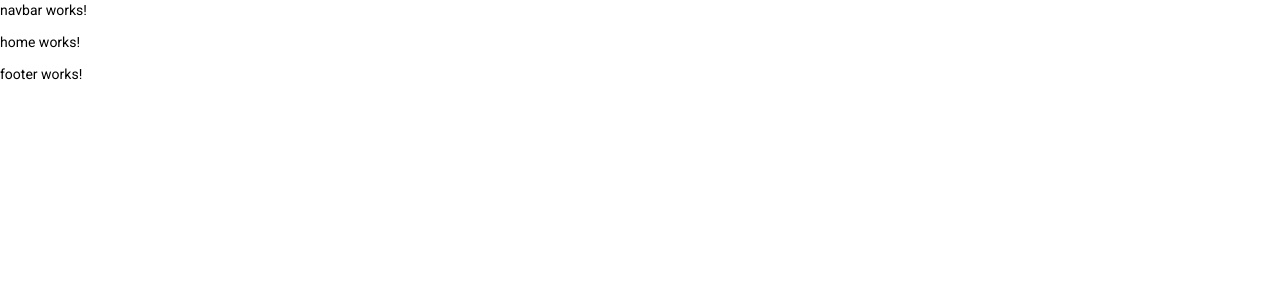
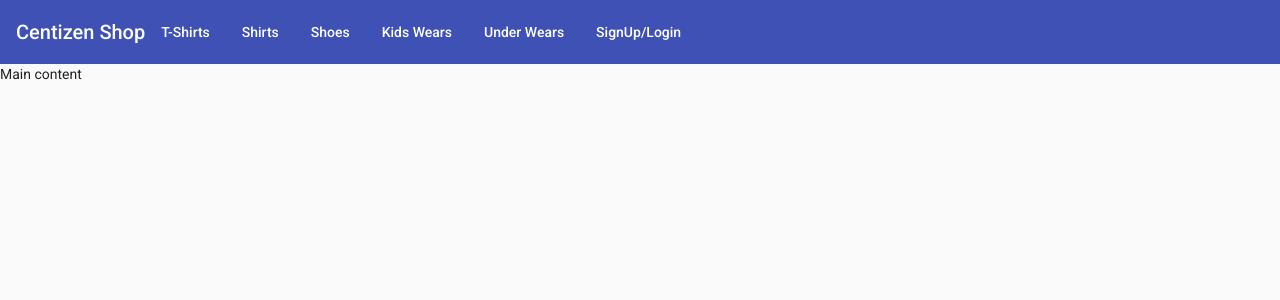
Before and after one commit to carmeldev/demoTemplate, an Angular app: page / in a window 1280 px wide. Shown: the top 300 px of the page. Built offline with nearby package versions, Linux system fonts and the light colour scheme.

Commit message:
Navbar added

```diff
--- a/package.json
+++ b/package.json
@@ -16,6 +16,7 @@
     "@angular/common": "~9.0.1",
     "@angular/compiler": "~9.0.1",
     "@angular/core": "~9.0.1",
+    "@angular/flex-layout": "^9.0.0-beta.29",
     "@angular/forms": "~9.0.1",
     "@angular/material": "^9.1.0",
     "@angular/platform-browser": "~9.0.1",
--- a/src/app/app.module.ts
+++ b/src/app/app.module.ts
@@ -11,6 +11,8 @@ import { NavbarComponent } from './components/navbar/navbar.component';
 import { MaterialModule } from './material/material.module';
 import { ReactiveFormsModule } from '@angular/forms';
 import { RouterModule } from '@angular/router';
+import { FlexLayoutModule } from "@angular/flex-layout";
+
 
 @NgModule({
   declarations: [
@@ -26,7 +28,9 @@ import { RouterModule } from '@angular/router';
     BrowserAnimationsModule,
     MaterialModule,
     ReactiveFormsModule,
-    RouterModule
+    RouterModule,
+    FlexLayoutModule
+
   ],
   providers: [],
   bootstrap: [AppComponent]
--- a/src/app/components/navbar/navbar.component.html
+++ b/src/app/components/navbar/navbar.component.html
@@ -1 +1,36 @@
-<p>navbar works!</p>
+<div style="height: 80vh;">
+    <mat-toolbar color="primary">
+      <mat-toolbar-row>
+        <button mat-icon-button (click)="sidenav.toggle()" fxShow="true" fxHide.gt-sm>
+          <mat-icon>menu</mat-icon>
+        </button>
+        <span>Centizen Shop</span>
+        <span class="menu-spacer"></span>
+        <div fxShow="true" fxHide.lt-md>
+          <!-- The following menu items will be hidden on both SM and XS screen sizes -->
+          <a href="#" mat-button>T-Shirts</a>
+          <a href="#" mat-button>Shirts</a>
+          <a href="#" mat-button>Shoes</a>
+          <a href="#" mat-button>Kids Wears</a>
+          <a href="#" mat-button>Under Wears</a>
+          <span class="example-spacer">   </span>
+          <a href="#" mat-button>SignUp/Login</a>
+
+        </div>
+      </mat-toolbar-row>
+    </mat-toolbar>
+
+    <mat-sidenav-container fxFlexFill>
+      <mat-sidenav #sidenav>
+        <mat-nav-list>
+          <a (click)="sidenav.toggle()" href="" mat-list-item>Close</a>
+          <a href="#" mat-list-item>T-Shirts</a>
+          <a href="#" mat-list-item>Shirts</a>
+          <a href="#" mat-list-item>Shoes</a>
+          <a href="#" mat-list-item>Kids Wears</a>
+          <a href="#" mat-button>Under Wears</a>
+        </mat-nav-list>
+      </mat-sidenav>
+      <mat-sidenav-content fxFlexFill>Main content</mat-sidenav-content>
+    </mat-sidenav-container>
+  </div>
```
Also changed, not shown: src/app/material/material.module.ts (+11 -2 lines), 1 other file (tests, documents, lock files or other folders).
